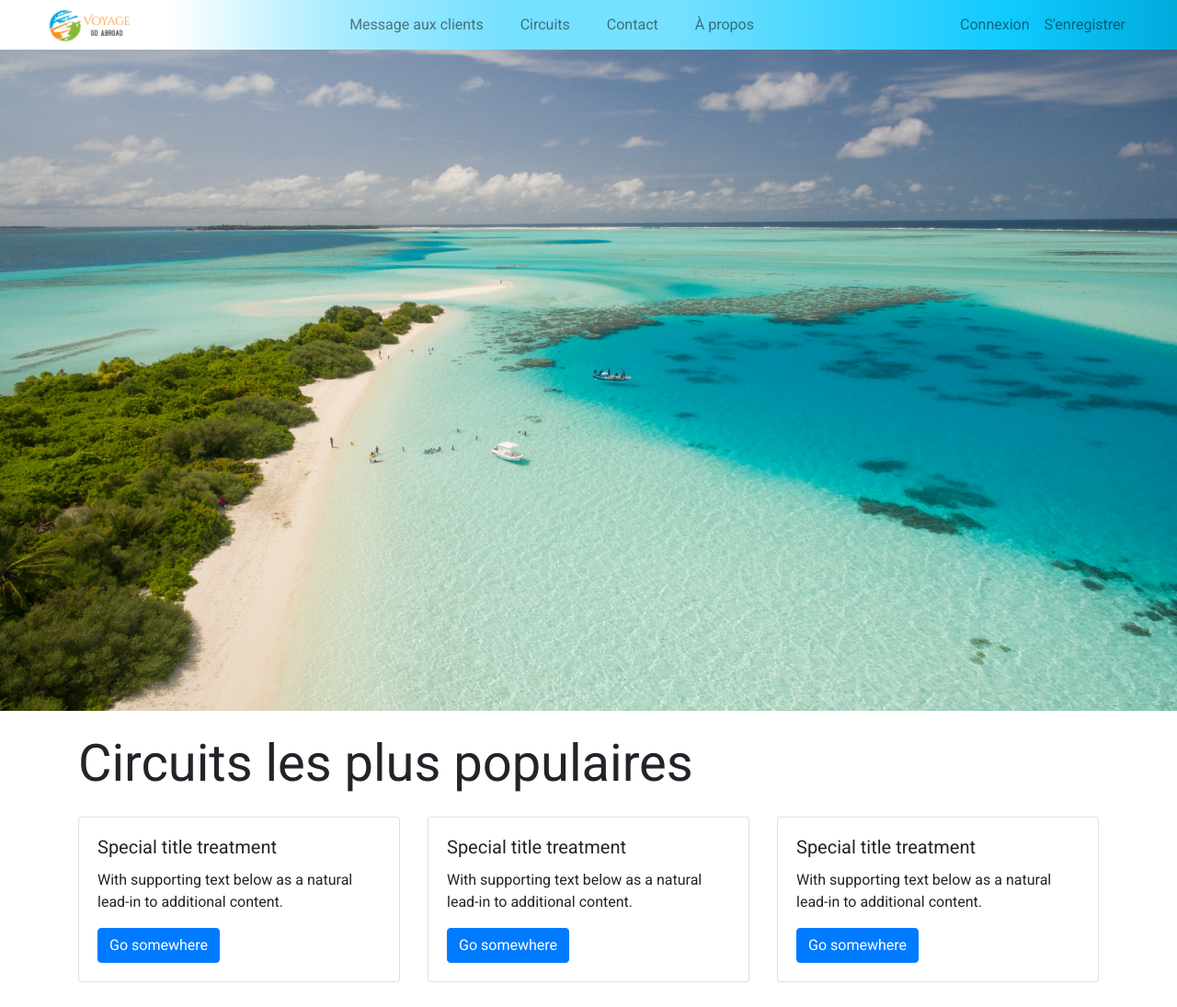
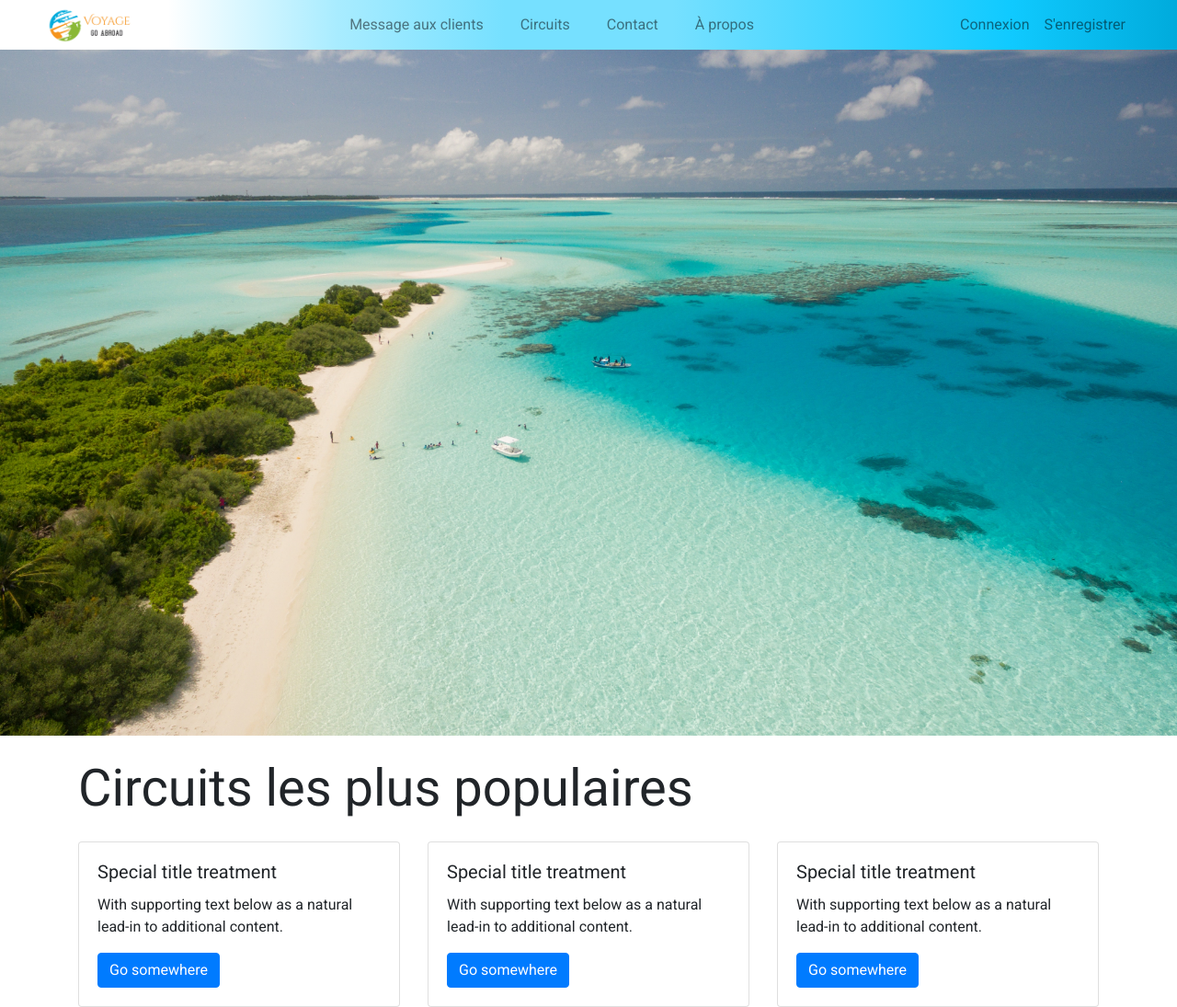
Before and after one commit to fc-santos/Voyage, a PHP site: page / in a window 1280 px wide. Shown: the whole page at 92% size. Before the commit the page ends 1068 px from the top, so only its background shows below. Run offline with PHP 8.4, Linux system fonts and the light colour scheme.

Commit message:
Update index.php

```diff
--- a/index.php
+++ b/index.php
@@ -18,7 +18,7 @@
 
 <body>
 
-  <nav class="navbar navbar-expand-lg navbar-light bg-blue pt-0 pb-0 pr-5 pl-5">
+  <nav class="fixed-top navbar navbar-expand-lg navbar-light bg-blue pt-0 pb-0 pr-5 pl-5">
     <a class="navbar-brand" href="#"><img src="assets/images/logo.png" style="width:100px;" alt=""></a>
     <button class="navbar-toggler" type="button" data-toggle="collapse" data-target="#navbarSupportedContent" aria-controls="navbarSupportedContent" aria-expanded="false" aria-label="Toggle navigation">
       <span class="navbar-toggler-icon"></span>
@@ -61,20 +61,22 @@
       </ul>
     </div>
   </nav>
-  </div>
 
-  <div id="carouselExampleSlidesOnly" class="carousel slide" data-ride="carousel">
-    <div class="carousel-inner">
-      <div class="carousel-item active" data-interval="5000">
-        <img src="assets/images/island.jpg" class="d-block w-100" alt="La plage">
+  <!-- Mettre les styles dans le fichier css -->
+  <div id="carouselExampleSlidesOnly" class="carousel slide" data-ride="carousel" data-pause="false" style="height: 100vh;">
+    <div class="carousel-inner" style="height: 100%">
+      <div class="carousel-item active" data-interval="5000" style="height: 100%">
+        <img src="assets/images/island.jpg" class="w-100" alt="La plage" style="height: 100%">
       </div>
-      <div class="carousel-item" data-interval="5000">
-        <img src="assets/images/mountain.jpg" class="d-block w-100" alt="...">
+      <div class="carousel-item" data-interval="5000" style="height: 100%">
+        <img src="assets/images/mountain.jpg" class="w-100" alt="..." style="height: 100%">
       </div>
-      <div class="carousel-item" data-interval="5000">
-        <img src="assets/images/village.jpg" class="d-block w-100" alt="...">
+      <div class="carousel-item" data-interval="5000" style="height: 100%">
+        <img src="assets/images/village.jpg" class="w-100" alt="..." style="height: 100%">
       </div>
     </div>
+
+  </div>
 
     <div class="container mt-4">
       <div class="row">
@@ -111,7 +113,6 @@
           </div>
         </div>
       </div>
-    </div>
 
 
     <!-- Optional JavaScript -->
```
